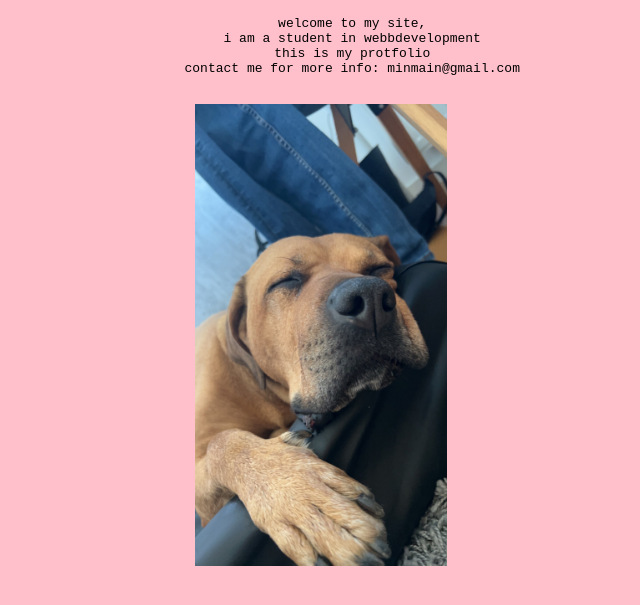
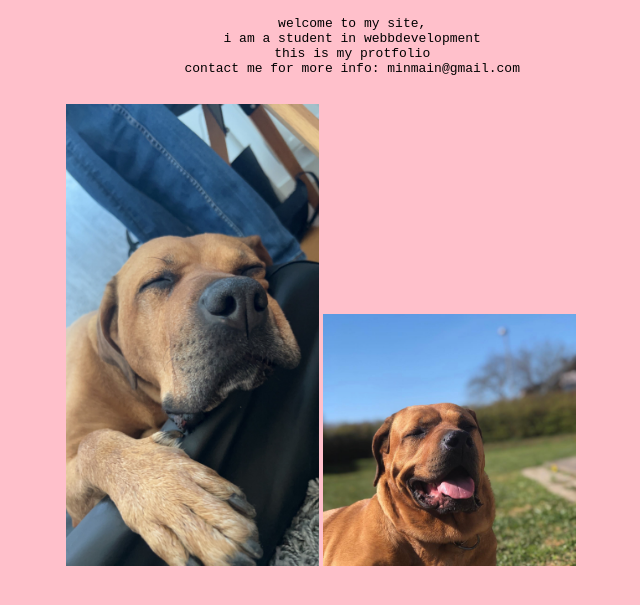
Before and after one commit to Gunjurer/Gunjurer.github.io, a plain HTML site: page index.html in a window 1280 px wide. Shown: the part 105-710 px from the top of the page, without its empty margins (319-959 px from the left). Drawn offline with Linux system fonts and the light colour scheme.

Commit message:
mer bilder

```diff
--- a/index.html
+++ b/index.html
@@ -19,5 +19,6 @@
         contact me for more info: minmain@gmail.com
     </pre>
     <img src="1.jpg" alt="bild på min hund" width="20%">
+    <img src="90A4EE6A-5F50-48ED-93BF-927AD47B6208.jpg" alt="en till bild på min hunbd"width=20%>
 </body>
 </html>
```
Also changed, not shown: 90A4EE6A-5F50-48ED-93BF-927AD47B6208.jpg (added).
